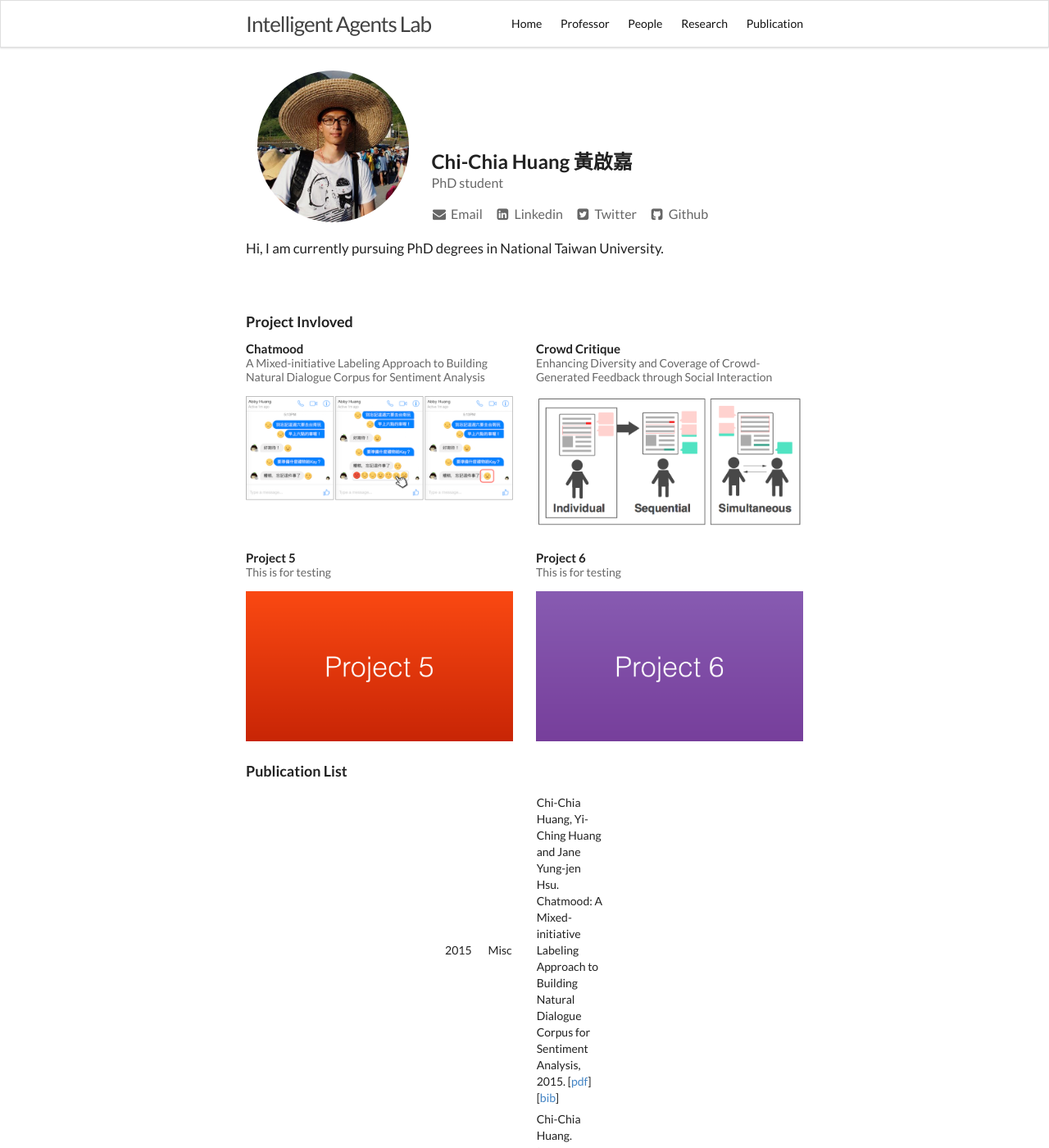
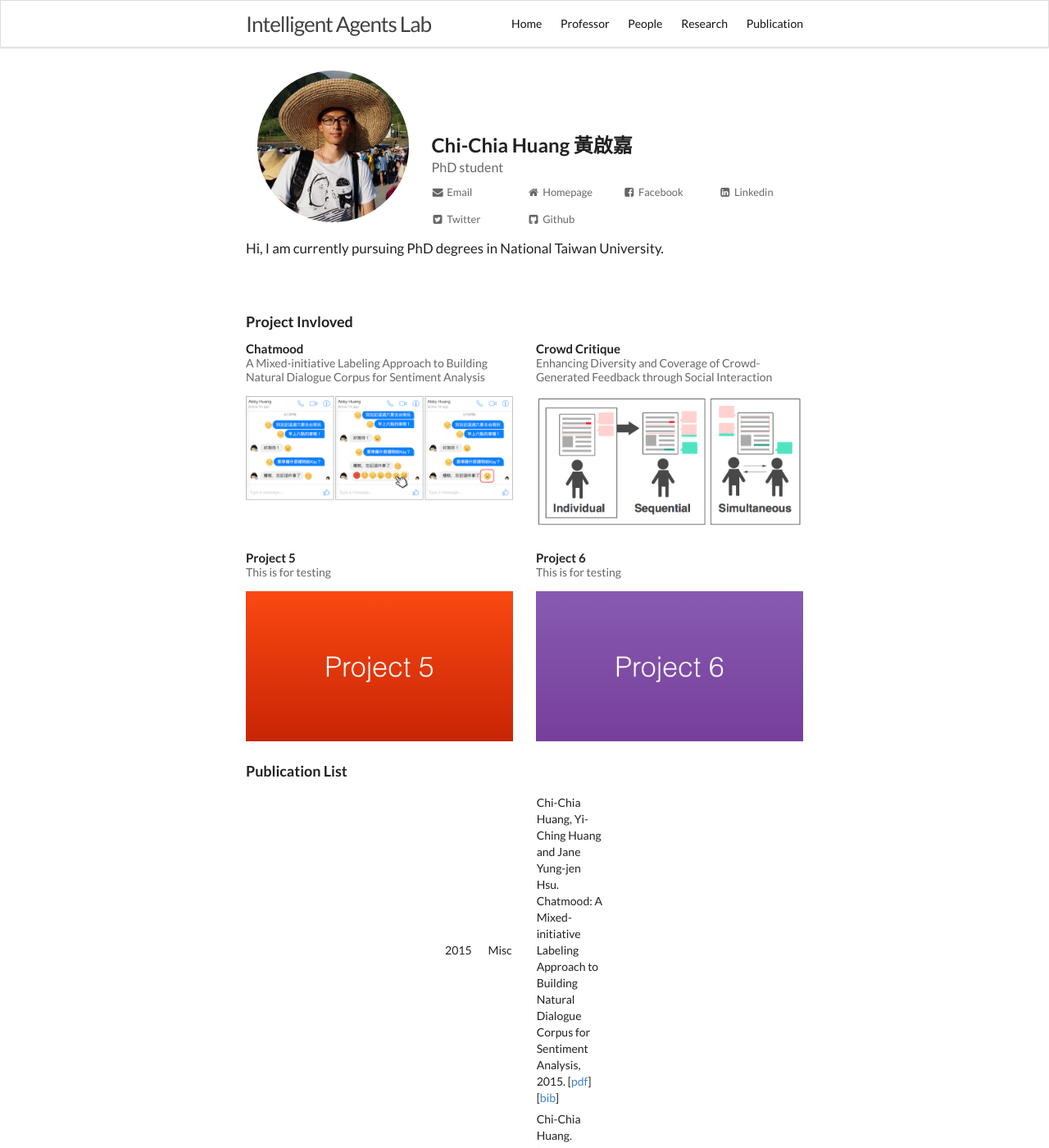
Before and after one commit to iAgentNTU/iAgentNTU.github.io, a Jekyll site: the page built from _people/Chi-Chia_Huang.md, in a window 1280 px wide and 1400 px high. Shown: the whole window at 82% size. Built offline with Jekyll 4.4.1, drawn with Linux system fonts in a browser that asks for light colours.

Commit message:
Updated people layout

```diff
--- a/_includes/header.html
+++ b/_includes/header.html
@@ -13,7 +13,7 @@
           </a>
           <div class="trigger">
             <a class="page-link" href="{{site.baseurl }}/">Home</a>
-            <a class="page-link" href="{{site.baseurl }}/professor/jane">Professor</a>
+            <a class="page-link" href="{{site.baseurl }}/professor/Jane">Professor</a>
             <a class="page-link" href="{{site.baseurl }}/people">People</a>
             <a class="page-link" href="{{site.baseurl }}/research">Research</a>
             <a class="page-link" href="{{site.baseurl }}/publication">Publication</a>
--- a/_layouts/people.html
+++ b/_layouts/people.html
@@ -19,39 +19,69 @@ layout: default
           <div class="sub header">
           <p>{{page.program}}</p>
             <span class="social-network">
+              <div class="ui grid">
               {% if page.email and page.email.href and page.email.onclick %}
+                <div class="four wide column">
                   <a href="{{page.email.href}}" onclick="{{page.email.onclick}}">
                     <i class="mail icon"></i>
                     Email
                   </a>
+                </div>
               {% elsif page.email %}
+                <div class="four wide column">
                   <a href="mailto:{{page.email}}">
                     <i class="mail icon"></i>
                     Email
                   </a>
+                </div>
+              {% endif %}
+              {% if page.homepage %}
+                <div class="four wide column">
+                  <a href="{{page.homepage}}" target="_blank">
+                    <i class="home icon"></i>
+                    Homepage
+                  </a>
+                </div>
+              {% endif %}
+              {% if page.facebook %}
+                <div class="four wide column">
+                  <a href="{{page.facebook}}" target="_blank">
+                    <i class="facebook square icon"></i>
+                    Facebook
+                  </a>
+                </div>
               {% endif %}
               {% if page.linkedin %}
+                <div class="four wide column">
                   <a href="{{page.linkedin}}" target="_blank">
                     <i class="linkedin square icon"></i>
                     Linkedin
                   </a>
+                </div>
               {% endif %}
               {% if page.twitter %}
+                <div class="four wide column">
                   <a href="{{page.twitter}}" target="_blank">
                     <i class="twitter square icon"></i>
                     Twitter
                   </a>
+                </div>
               {% endif %}
               {% if page.github %}
+                <div class="four wide column">
                   <a href="{{page.github}}" target="_blank">
                     <i class="github square icon"></i>
                     Github
                   </a>
+                </div>
               {% endif %}
               {% if page.phone %}
+                <div class="eight wide column">
                   <i class="phone icon"></i>
                   {{ page.phone }}
+                </div>
               {% endif %}
+              </div>
             </span>
           </div>
         </h2>
--- a/_people/Chi-Chia_Huang.md
+++ b/_people/Chi-Chia_Huang.md
@@ -21,9 +21,10 @@ bibsrc: '#bibtex'
 email:
   href: "http://www.google.com/recaptcha/mailhide/d?k=01MhlRNlCYMQRB3CtGk9pPWQ==&amp;c=Seat9oiuZshm6ibK_MUDZilOr7fBybQahRY7P83oUwM="
   onclick: "window.open('http://www.google.com/recaptcha/mailhide/d?k\\07501MhlRNlCYMQRB3CtGk9pPWQ\\75\\75\\46c\\75Seat9oiuZshm6ibK_MUDZilOr7fBybQahRY7P83oUwM\\075', '', 'toolbar=0,scrollbars=0,location=0,statusbar=0,menubar=0,resizable=0,width=500,height=300'); return false;"
+homepage: http://chifatty.pixnet.net/blog
+facebook: https://www.facebook.com/Huang.ChiChia
 linkedin: https://www.linkedin.com/in/chichiah
 twitter: https://twitter.com/Chifatty
-facebook: https://www.facebook.com/Huang.ChiChia
 github: https://github.com/chifatty
 ---
 
--- a/css/people.css
+++ b/css/people.css
@@ -21,9 +21,14 @@ div.bibinfo pre { clear:both; }
 .dataTables_info {display: none}
 pre#bibtex{display: none}
 .social-network i.icon:only-child{margin-right: .1em !important;}
-.social-network i.icon{margin-left: .75em}
-.social-network a:first-of-type i.icon{margin-left: 0em}
+.social-network i.icon{margin-left: 0 em}
 
 .social-network a{color: rgba(0,0,0,.6);}
 .social-network a:visited{color: rgba(0,0,0,.6);}
 article {font-size: 1.2em}
+
+.social-network {font-size: .8em}
+.social-network .ui.grid>.column:not(.row) {
+    padding-top: .5rem;
+    padding-bottom: .5rem;
+}
```
Also changed, not shown: other parts of _people/Chi-Chia_Huang.md (+2 -2 lines), _people/Hung-Chi_Lee.md (+1 -0 lines). Lines whose indentation alone changed are shown as unchanged.
